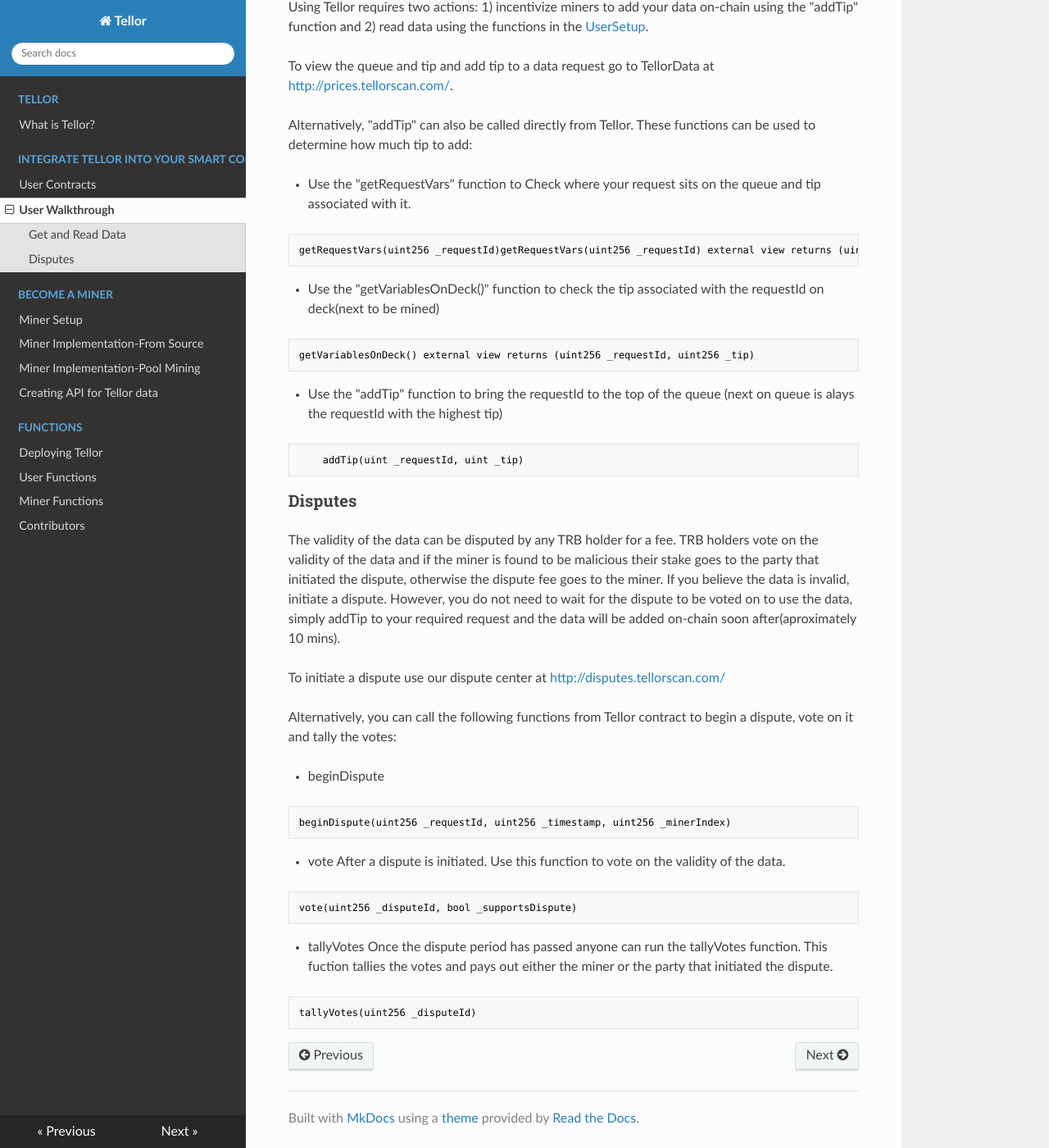
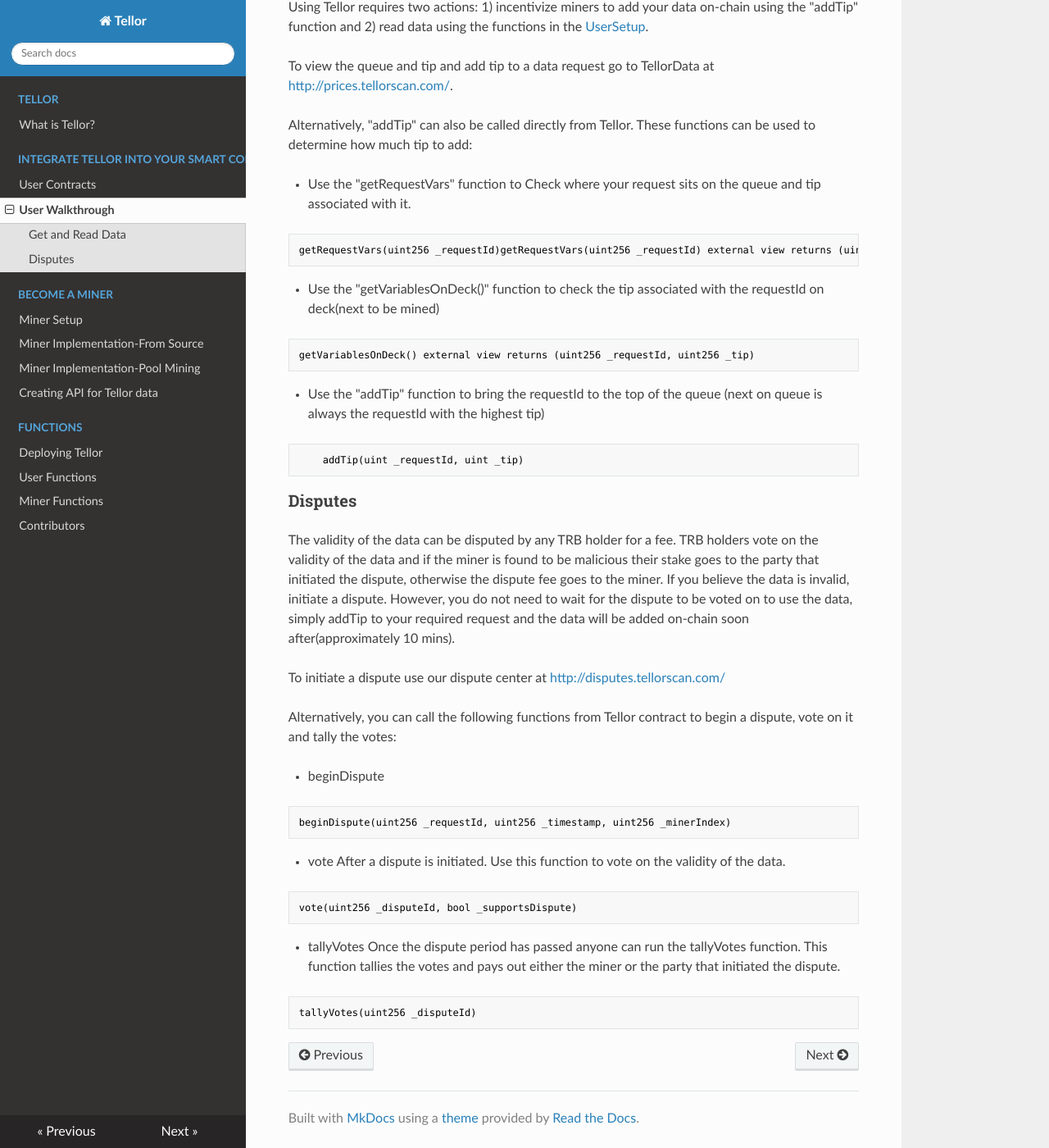
Before and after one commit to tellor-io/TellorDocumentation, an MkDocs documentation site: the page built from docs/UserWalk.md, in a window 1280 px wide and 1400 px high, scrolled down 544 px. Shown: the whole window at 82% size. Built offline with MkDocs 1.6.1, drawn with Linux system fonts in a browser that asks for light colours; nearby versions of some CDN libraries; a script that is not in the unit is left out.

Commit message:
spellcheck

````diff
--- a/docs/UserWalk.md
+++ b/docs/UserWalk.md
@@ -27,14 +27,14 @@ getRequestVars(uint256 _requestId)getRequestVars(uint256 _requestId) external vi
 getVariablesOnDeck() external view returns (uint256 _requestId, uint256 _tip)
 ```
 
-* Use the "addTip" function to bring the requestId to the top of the queue (next on queue is alays the requestId with the highest tip)
+* Use the "addTip" function to bring the requestId to the top of the queue (next on queue is always the requestId with the highest tip)
 
 ```solidity
     addTip(uint _requestId, uint _tip)
 ```
 
 ### Disputes
-The validity of the data can be disputed by any TRB holder for a fee. TRB holders vote on the validity of the data and if the miner is found to be malicious their stake goes to the party that initiated the dispute, otherwise the dispute fee goes to the miner. If you believe the data is invalid, initiate a dispute. However, you do not need to wait for the dispute to be voted on to use the data, simply addTip to your required request and the data will be added on-chain soon after(aproximately 10 mins).
+The validity of the data can be disputed by any TRB holder for a fee. TRB holders vote on the validity of the data and if the miner is found to be malicious their stake goes to the party that initiated the dispute, otherwise the dispute fee goes to the miner. If you believe the data is invalid, initiate a dispute. However, you do not need to wait for the dispute to be voted on to use the data, simply addTip to your required request and the data will be added on-chain soon after(approximately 10 mins).
 
 To initiate a dispute use our dispute center at [http://disputes.tellorscan.com/](http://disputes.tellorscan.com/)
 
@@ -54,7 +54,7 @@ vote(uint256 _disputeId, bool _supportsDispute)
 ```
 
 * tallyVotes
-Once the dispute period has passed anyone can run the tallyVotes function. This fuction tallies the votes and pays out either the miner or the party that initiated the dispute.
+Once the dispute period has passed anyone can run the tallyVotes function. This function tallies the votes and pays out either the miner or the party that initiated the dispute.
 
 ```solidity
 tallyVotes(uint256 _disputeId)
````
